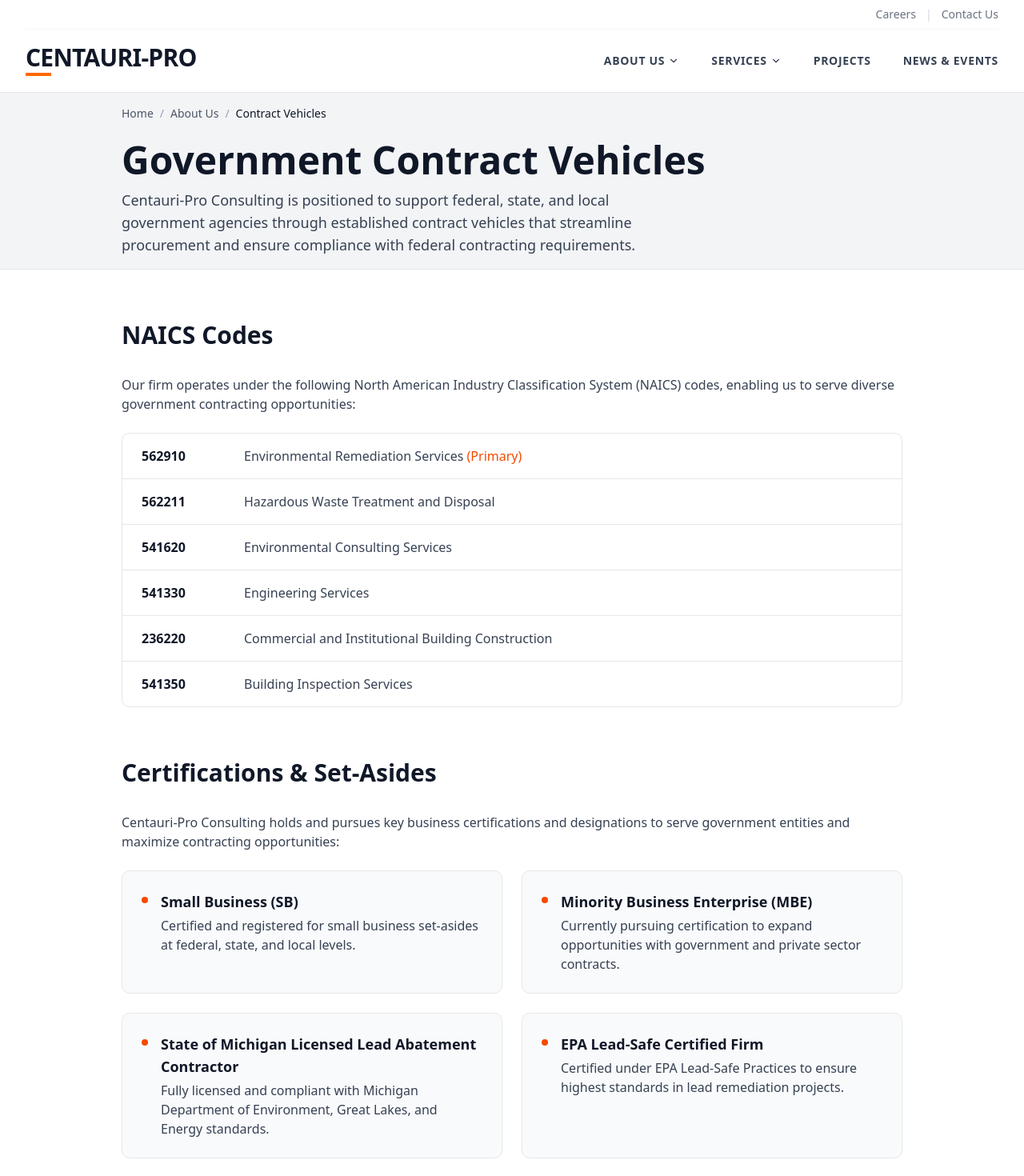
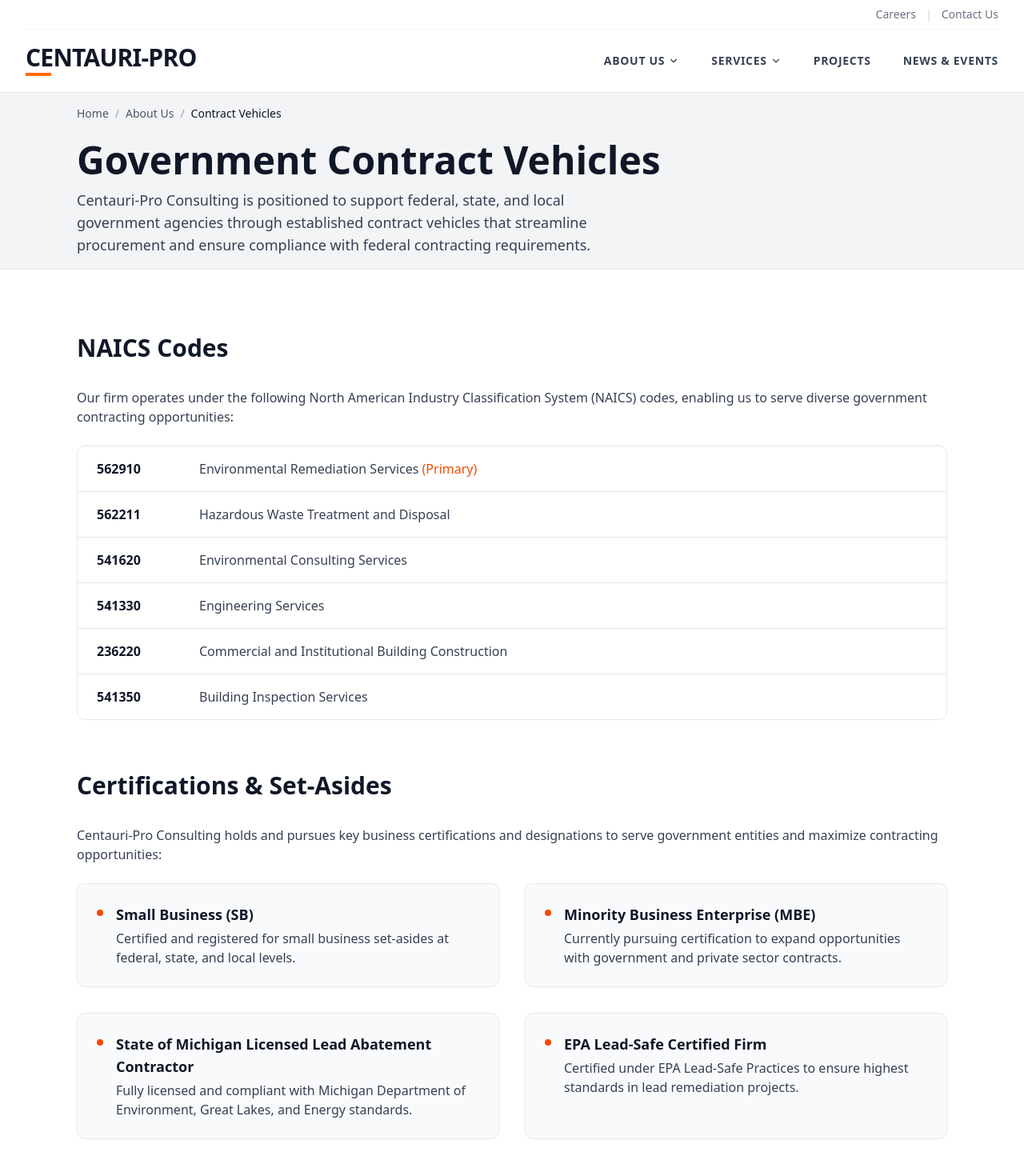
Before and after one commit to nexdyne/Stratra-Dynamics-L.L.C, a React (Vite) app: page /about/contract-vehicles in a window 1280 px wide. Shown: the top 1470 px of the page at 80% size. Built offline with nearby package versions, Linux system fonts and the light colour scheme.

Commit message:
Desktop optimize ContractVehiclesPage: wider containers, scaled padding and gaps at xl

```diff
--- a/src/pages/ContractVehiclesPage.jsx
+++ b/src/pages/ContractVehiclesPage.jsx
@@ -6,7 +6,7 @@ export default function ContractVehiclesPage() {
     <div className="bg-white">
       {/* Header with Breadcrumb */}
       <div className="bg-gray-100 border-b border-gray-200">
-        <div className="max-w-5xl mx-auto px-6 py-4">
+        <div className="max-w-5xl xl:max-w-6xl mx-auto px-6 xl:px-8 py-4">
           <nav className="flex items-center text-sm text-gray-600 mb-6">
             <Link to="/" className="hover:text-orange-600 transition-colors">
               Home
@@ -29,7 +29,7 @@ export default function ContractVehiclesPage() {
       </div>
 
       {/* Main Content */}
-      <div className="max-w-5xl mx-auto px-6 py-16">
+      <div className="max-w-5xl xl:max-w-6xl mx-auto px-6 xl:px-8 py-16 xl:py-20">
 
         {/* NAICS Codes Section */}
         <section className="mb-16">
@@ -79,7 +79,7 @@ export default function ContractVehiclesPage() {
             Centauri-Pro Consulting holds and pursues key business certifications and designations to serve government entities and maximize contracting opportunities:
           </p>
 
-          <div className="grid grid-cols-1 md:grid-cols-2 gap-6">
+          <div className="grid grid-cols-1 md:grid-cols-2 gap-6 xl:gap-8">
             <div className="bg-gray-50 border border-gray-200 rounded-lg p-6">
               <div className="flex items-start">
                 <span className="inline-block w-2 h-2 bg-orange-600 rounded-full mt-2 mr-4 flex-shrink-0"></span>
```
